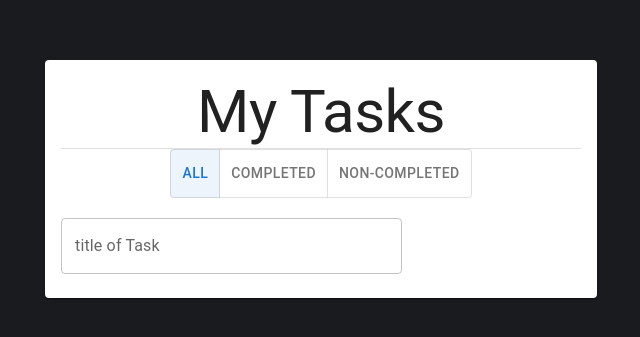
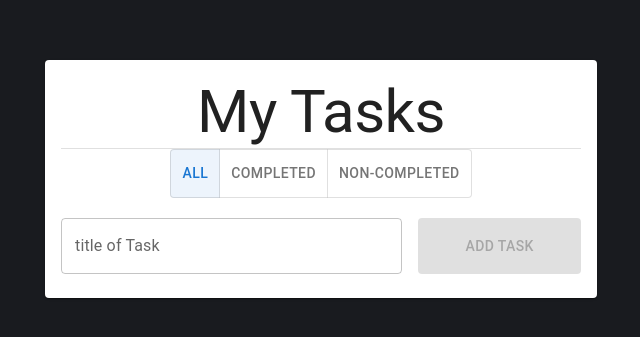
Before and after one commit to mohamadmoustafa123/web2, a React (Create React App) app: page /HomePage in a window 1280 px wide. Shown: the part 221-558 px from the top of the page, without its empty margins (319-959 px from the left). Built offline with nearby package versions, Linux system fonts and the light colour scheme.

Commit message:
I used a button from the Material UI, and when it's clicked, it executes a function and is inverted if the user doesn't enter any characters.

```diff
--- a/src/components/TodoList.jsx
+++ b/src/components/TodoList.jsx
@@ -1,4 +1,5 @@
 import {
+  Button,
   Card,
   CardContent,
   Container,
@@ -17,6 +18,8 @@ export default function TodoList() {
   function handleChange(e) {
     setDispledTodosType(e.target.value);
   }
+
+  function handleAddClick() {}
   return (
     <>
       <Container maxWidth="sm">
@@ -44,25 +47,42 @@ export default function TodoList() {
               <Grid
                 size={8}
                 display="flex"
-            justifyContent="space-arround"
+                justifyContent="space-around"
                 alignItems="center"
               >
-            <TextField style={{ width: "100%" }}
+                <TextField
+                  style={{ width: "100%" }}
                   id="outlined-basic"
-                  label= "title of Task"
+                  label="title of Task"
                   variant="outlined"
                   value={titleInput}
-                  onChange={(e)=>{
-                    setTiteInput(e.target.value)
+                  onChange={(e) => {
+                    setTiteInput(e.target.value);
                   }}
                 />
+              </Grid>
 
+                <Grid
+                  size={4}
+                  display="flex"
+                  justifyContent="space-around"
+                  alignItems="center"
+                >
+                  <Button
+                    style={{ width: "100%", height: "100%" }}
+                    variant="contained"
+                    onClick={() => {
+                      handleAddClick();
+                    }}
+                    disabled={titleInput <= 0}
+                  >
+                    Add Task
+                  </Button>
+                </Grid>
 
-          </Grid>
             </Grid>
           </CardContent>
         </Card>
-
       </Container>
     </>
   );
```
Lines whose indentation alone changed are shown as unchanged.
